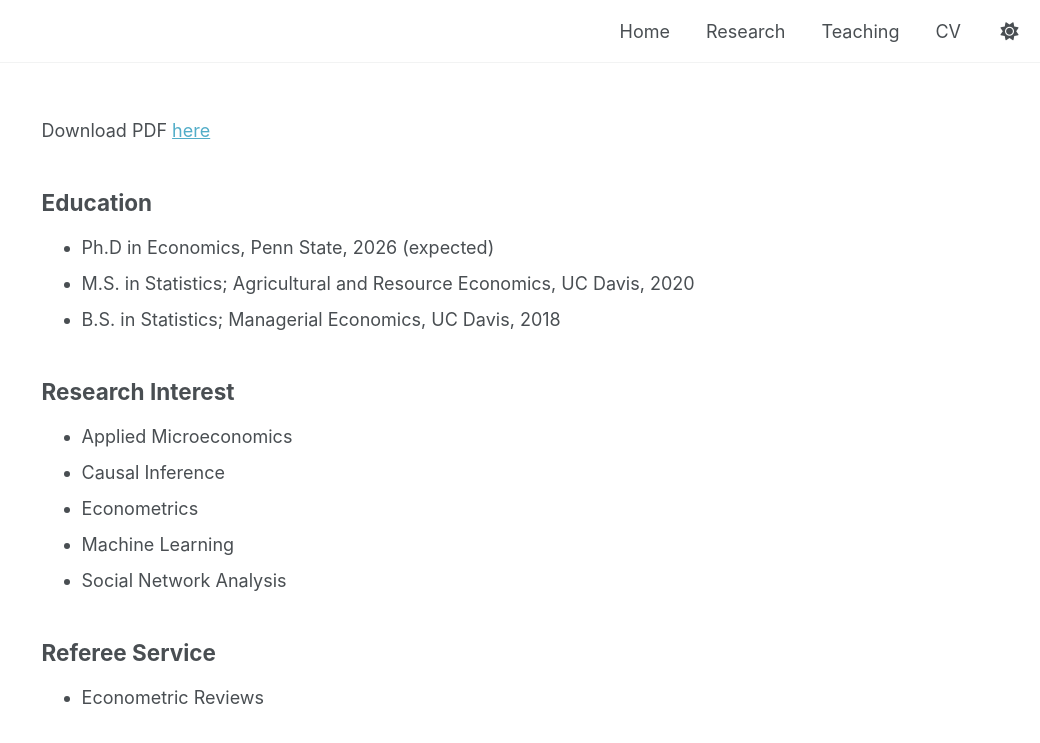
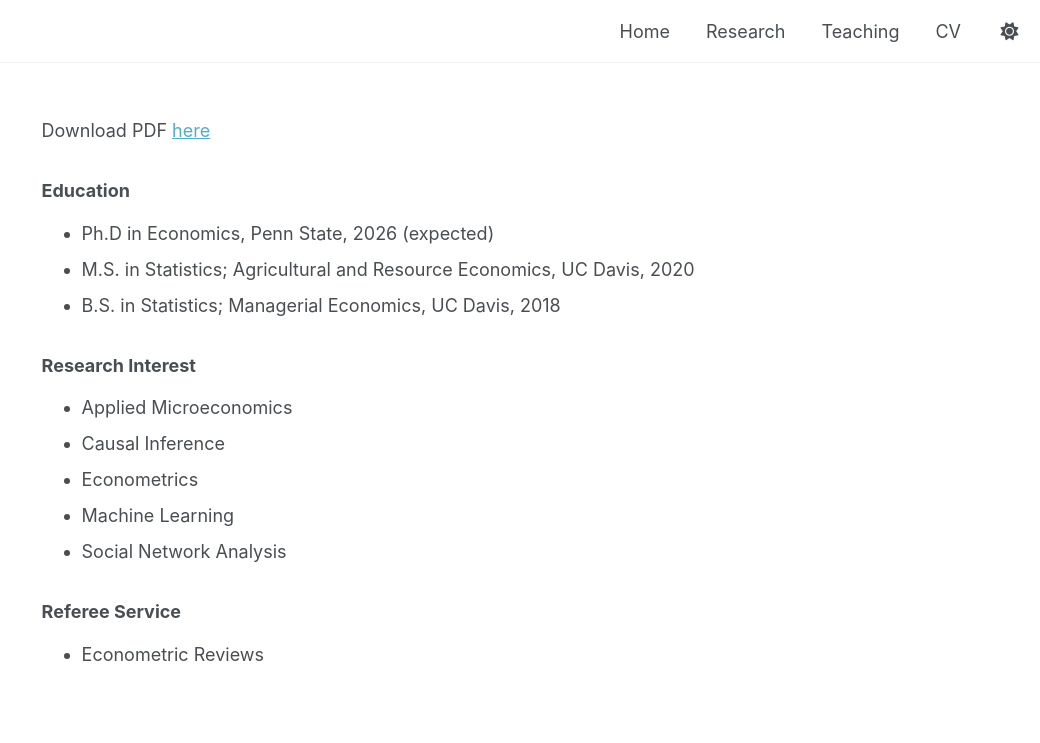
Before and after one commit to lbz5158/lujiezhou.github.io, a Jekyll site: the page built from _pages/cv.md, in a window 1280 px wide and 927 px high. Shown: the top 743 px of the window, without its empty margins (240-1280 px from the left). Built offline with Jekyll 4.4.1, drawn with Linux system fonts in a browser that asks for light colours.

Commit message:
Update cv.md

```diff
--- a/_pages/cv.md
+++ b/_pages/cv.md
@@ -11,17 +11,17 @@ redirect_from:
 
 Download PDF [here](https://drive.google.com/file/d/1mu_xTxgMCUJsCIpJP8ia_XYF1nhdt5CE/view?usp=drive_link)
 
-## Education
+### Education
 * Ph.D in Economics, Penn State, 2026 (expected)
 * M.S. in Statistics; Agricultural and Resource Economics, UC Davis, 2020
 * B.S. in Statistics; Managerial Economics, UC Davis, 2018
 
-## Research Interest
+### Research Interest
 * Applied Microeconomics
 * Causal Inference
 * Econometrics
 * Machine Learning
 * Social Network Analysis
 
-## Referee Service
+### Referee Service
 * Econometric Reviews
```
